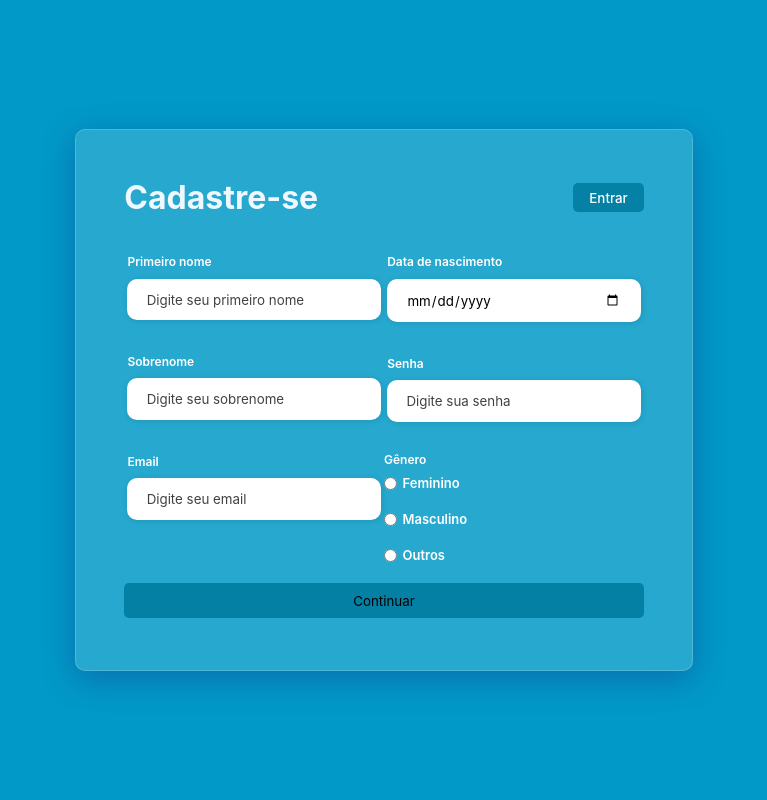
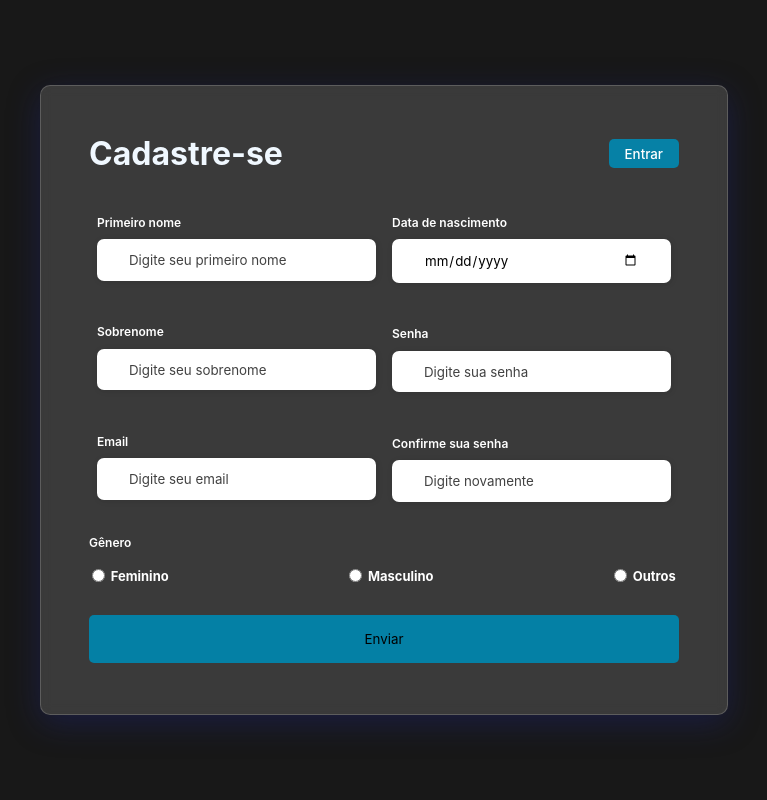
Before and after one commit to peterson-augusto/python-projeto, a Flask app: page /cadastro in a window 1280 px wide. Shown: the whole page, without its empty margins (256-1023 px from the left). Run offline with Flask 2, Linux system fonts and the light colour scheme; parts of the project's set-up code (start-up, migrations or seed data) failed here and were passed over.

Commit message:
atualização de templates, validação de cadastro

```diff
--- a/app/static/cadastro.css
+++ b/app/static/cadastro.css
@@ -1,50 +1,50 @@
 /*@import url('https://fonts.googleapis.com/css2?family-Inter:wght@100;200;300;400;500;600&display=swap');*/
-*{
+* {
     padding: 0;
     margin: 0;
     box-sizing: border-box;
     font-family: 'Inter', sans-serif;
 }
 
-body{
+body {
     width: 100%;
     height: 100vh;
     display: flex;
     justify-content: center;
     align-items: center;
-    background-color: #0199c7;
+    background-color: #181818;
 
 }
 
-.title{
+.title {
     color: aliceblue;
 }
 
-.form-header{
+.form-header {
     margin-bottom: 2.1rem;
 
     display: flex;
-    justify-content:space-between;
+    justify-content: space-between;
 }
 
-.container{
+.container {
     padding: 3rem;
     border-radius: 1rem;
-    background: rgba( 255, 255, 255, 0.15 );
-    box-shadow: 0 8px 32px 0 rgba( 31, 38, 135, 0.37 );
-    backdrop-filter: blur( 6px );
-    -webkit-backdrop-filter: blur( 6px );
+    background: rgba(255, 255, 255, 0.15);
+    box-shadow: 0 8px 32px 0 rgba(31, 38, 135, 0.37);
+    backdrop-filter: blur(6px);
+    -webkit-backdrop-filter: blur(6px);
     border-radius: 10px;
-    border: 1px solid rgba( 255, 255, 255, 0.18 );
+    border: 1px solid rgba(255, 255, 255, 0.18);
 
 }
 
-.login-button{
+.login-button {
     display: flex;
     align-items: center;
 }
 
-.login-button button{
+.login-button button {
     border: none;
     background-color: #0681a6;
     padding: 0.4rem 1rem;
@@ -52,105 +52,117 @@ body{
     cursor: pointer;
 }
 
-.login-button button:hover{
+.login-button button:hover {
     background-color: #055e78;
 }
 
-.login-button button a{
+.login-button button a {
     text-decoration: none;
     font-weight: 500;
     color: #fff;
 }
 
-.container-a{
+.container-a {
     float: left;
 
 }
 
-.container-b{
+.container-b {
     float: right;
 }
 
-.input-box{
+.span-required {
+    display: none;
+    font-size: 12px;
+    margin: -6px 0 0 1px;
+    color: red;
+}
+
+.input-box {
     display: flex;
     flex-direction: column;
     margin-bottom: 1.1rem;
-    padding: 0.2rem;
+    padding: 0.5rem;
 
 
 }
 
-.input-box input{
+.input-box input {
     margin: 0.6rem 0;
-    padding: 0.8rem 1.2rem;
+    padding: 0.8rem 2rem;
     border: none;
-    border-radius: 10px;
+    border-radius: 7px;
     box-shadow: 1px 1px 6px #0000001c;
 
 }
 
-.input-box input:hover{
-    background-color: #eeeeee75;
+.input-box input:hover {
+    background-color: #eeeeeecf;
 }
 
-.input-box input:focus-visible{
-    outline: 1px solid #6c63ff;
+input:focus {
+    outline: none;
+    border: 2px solid #9333FF;
+    transition: .3s;
 }
 
 .input-box label,
-.gender-title h6{
+.gender-title h6 {
 
     font-size: 0.75rem;
     font-weight: 600;
     color: #fff;
 }
 
-.input-box input::placeholder{
+.input-box input::placeholder {
     color: #000000be;
 }
 
-.gender-group{
+.gender-group {
+    display: flex;
     justify-content: space-between;
-    margin-top: 0.50rem;
+    margin-top: 1rem;
     padding: 0 0.2rem;
     margin-bottom: 0.2rem;
 
 
 }
 
-.gender-input{
+.gender-input {
     display: flex;
     align-items: center;
+
 }
 
-.gender-input input{
+.gender-input input {
     margin-right: 0.35rem;
 
 }
 
-.gender-input label{
+.gender-input label {
     font-size: 0.81rem;
-    font-weight: 600;
-    color:#fff
+    font-weight: bold;
+    color: #fff;
+
 }
 
-.continue-button button{
+.continue-button button {
     width: 100%;
-    margin-top: 1.0rem;
+    margin-top: 1.6rem;
     margin-bottom: 0.2rem;
     border: none;
     background-color: #0480a5;
-    padding: 0.62rem;
+    padding: 1rem;
     border-radius: 5px;
     cursor: pointer;
 }
 
-.continue-button button:hover{
+.continue-button button:hover {
     background-color: #055e78;
 
 }
 
-.continue-button button a{
+.continue-button button a {
     text-decoration: none;
     font-size: 0.93rem;
     font-weight: 500;
@@ -159,20 +171,27 @@ body{
 }
 
 
+
+
+
 @media screen and (max-width: 768px) {
-    .container-a, .container-b{
+
+    .container-a,
+    .container-b {
         float: left;
         width: 100%;
         padding: 0;
     }
 
-    .container{
+    .container {
         width: 95%;
     }
 }
 
 @media screen and (max-width: 600px) {
-    .container-a, .container-b{
+
+    .container-a,
+    .container-b {
         width: 90%;
         height: auto;
         font-size: 10px;
@@ -180,7 +199,8 @@ body{
 
 
     }
-    .input-group{
+
+    .input-group {
         flex-direction: column;
         overflow-y: scroll;
         flex-wrap: nowrap;
@@ -188,15 +208,15 @@ body{
         padding-right: 5rem;
     }
 
-    .gender-inputs{
+    .gender-inputs {
         margin-top: 0.5rem;
     }
 
-    .gender-group{
+    .gender-group {
         flex-direction: column;
     }
 
-    .gender-input{
+    .gender-input {
         margin-top: 0.5rem;
     }
 
--- a/app/templates/cadastro.html
+++ b/app/templates/cadastro.html
@@ -7,12 +7,11 @@
     <link rel="stylesheet" href="/static/cadastro.css" />
 
     <title>Cadastro</title>
-
   </head>
   <body>
     <div class="container">
       <div class="form">
-        <form action="/cadastro" method="post">
+        <form action="/cadastro" method="post" id="form">
           <div class="form-header">
             <div class="title">
               <h1>Cadastre-se</h1>
@@ -24,64 +23,42 @@
           <div class="input-group">
             <div class="container-a">
               <div class="input-box">
-                <label for="firstname">Primeiro nome</label>
-                <input
-                  type="text"
-                  id="f_name"
-                  name="f_name"
-                  placeholder="Digite seu primeiro nome"
-                  required
-                  class="form_control"
-                />
+                <label for="f_name">Primeiro nome</label>
+                <input type="text" id="f_name" name="f_name" placeholder="Digite seu primeiro nome" class="inputs required" oninput="nameValidate()"/>
+                <span class="span-required">Deve ter no mínimo 5 caracteres</span>
               </div>
 
               <div class="input-box">
-                <label for="lastname">Sobrenome</label>
-                <input
-                  type="text"
-                  id="l_name"
-                  name="l_name"
-                  placeholder="Digite seu sobrenome"
-                  required
-                  class="form-control"
-                />
+                <label for="l_Name">Sobrenome</label>
+                <input type="text" id="l_name" name="l_name" placeholder="Digite seu sobrenome" class="inputs required" oninput="lastNameValidate()"/>
+                <span class="span-required">Preencha este campo</span>
               </div>
 
               <div class="input-box">
                 <label for="email">Email</label>
-                <input
-                  type="email"
-                  id="email"
-                  name="email"
-                  placeholder="Digite seu email"
-                  required
-                />
+                <input type="text" id="email" name="email" placeholder="Digite seu email" class="inputs required" oninput="emailValidate()"/>
+                <span class="span-required">Digite um email válido</span>
               </div>
             </div>
 
             <div class="container-b">
               <div class="input-box">
                 <label for="date">Data de nascimento</label>
-                <input
-                  type="date"
-                  id="birthdata"
-                  name="birthdata"
-                  placeholder="Data de aniversário"
-                  required
-                />
+                <input type="date" id="birthdata" name="birthdata" placeholder="Data de aniversário" class="inputs required" oninput="dateValidate()"/>
+                <span class="span-required">Preencha este campo</span>
               </div>
 
               <div class="input-box">
                 <label for="password">Senha</label>
-                <input
-                  type="password"
-                  id="password"
-                  name="password"
-                  placeholder="Digite sua senha"
-                  required
-                />
+                <input type="password" id="password" name="password" placeholder="Digite sua senha" class="inputs required" oninput="mainPasswordValidate()" />
+                <span class="span-required">Senha com no mínimo 8 caracteres</span>
               </div>
 
+              <div class="input-box">
+                <label for="Confirmpassword">Confirme sua senha</label>
+                <input type="password" id="senha_confirme" name="senha_confirme" placeholder="Digite novamente" class="inputs required" oninput="comparePassword()" />
+                <span class="span-required">As senhas devem ser compatíveis </span>
+              </div>
             </div>
           </div>
 
@@ -108,10 +85,99 @@
             </div>
           </div>
           <div class="continue-button">
-            <button type="submit" class="continue">Continuar</a></button>
+            <button type="submit" class="continue">Enviar</a></button>
           </div>
         </form>
       </div>
     </div>
   </body>
+
+  <script>
+    const form = document.getElementById('form');
+    const campos = document.querySelectorAll('.required');
+    const spans = document.querySelectorAll('.span-required');
+    const emailRegex = /^[\w-\.]+@([\w-]+\.)+[\w-]{2,4}$/;
+
+    form.addEventListener('submit', (event) => {
+      event.preventDefault();
+      nameValidate();
+      emailValidate();
+      dateValidate();
+      mainPasswordValidate();
+      comparePassword();
+      lastNameValidate();
+  });
+
+
+function setError(index) {
+    campos[index].style.border = '2px solid #e63636';
+    spans[index].style.display = 'block'
+}
+
+function removeError(index) {
+    campos[index].style.border = '';
+    spans[index].style.display = 'none';
+
+}
+
+/* VERIFICAR VALIDAÇÃO DE NOME */
+function nameValidate() {
+  if (campos[0].value.length < 5) {
+    setError(0);
+  }
+  else {
+    removeError(0);
+  }
+}
+/* VERIFICAR VALIDAÇÃO DO SOBRENOME */
+function lastNameValidate() {
+  if (campos[1].value == '') {
+    setError(1);
+  }
+  else {
+    removeError(1);
+  }
+}
+
+/* VERIFICAR VALIDAÇÃO DE EMAIL */
+function emailValidate() {
+  if (!emailRegex.test(campos[2].value)) {
+    setError(2);
+  }
+  else {
+    removeError(2);
+  }
+}
+
+/* VERIFICAR VALIDAÇÃO DA DATA*/
+function dateValidate() {
+  if (campos[3].value == '') {
+    setError(3);
+  }
+  else {
+    removeError(3);
+  }
+}
+
+/* VERIFICAR VALIDAÇÃO DA SENHA */
+function mainPasswordValidate() {
+  if (campos[4].value.length < 8) {
+    setError(4);
+  }
+  else {
+    removeError(4);
+  }
+}
+
+/* VERIFICAR E COMPARAR SENHAS */
+function comparePassword() {
+  if (campos[4].value == campos[5].value && campos[5].value.length >= 8) {
+    removeError(5);
+  }
+  else {
+    setError(5);
+  }
+}
+
+  </script>
 </html>
```
Also changed, not shown: app/static/login.css (added, +39 -0 lines), app/templates/login.html (+4 -4 lines).
